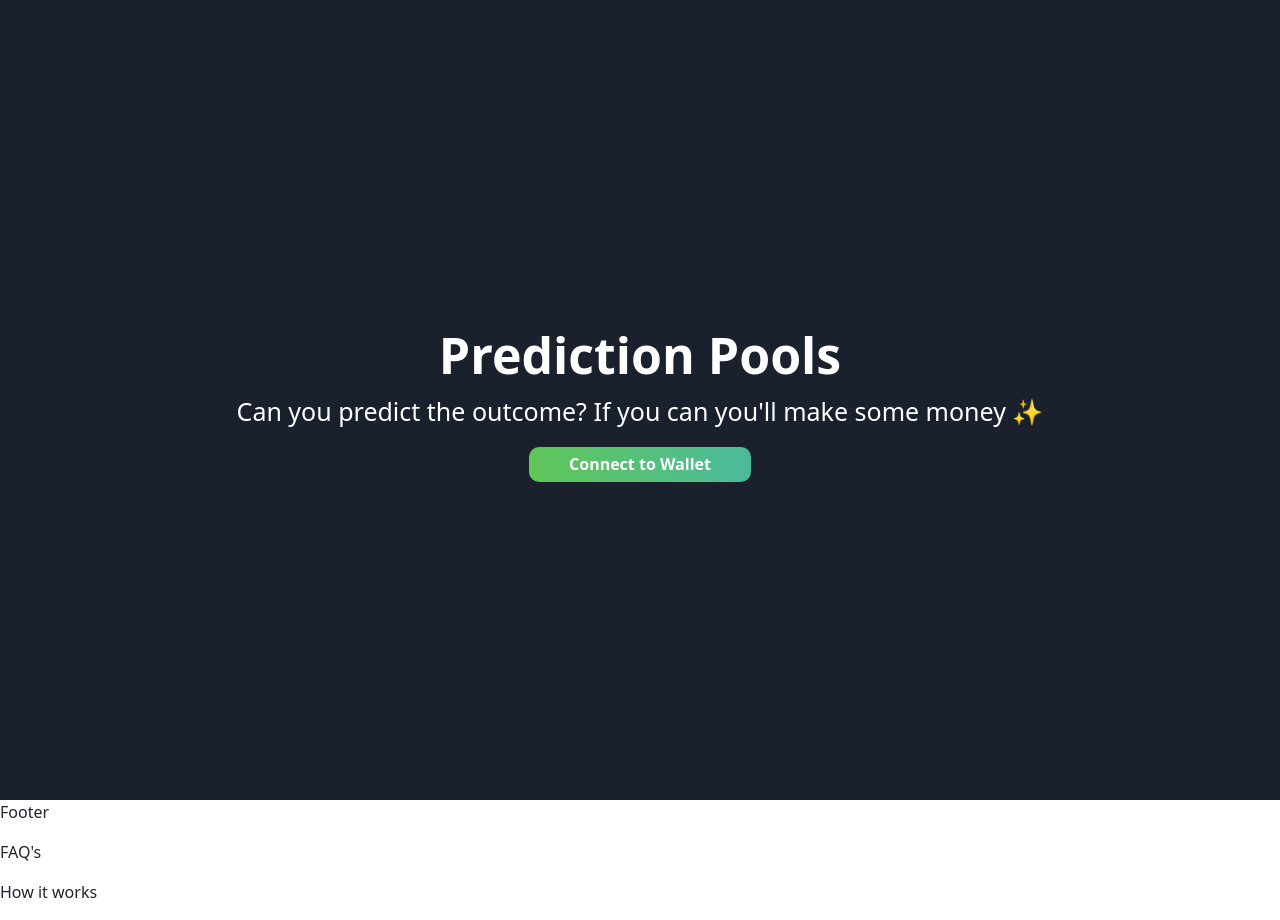
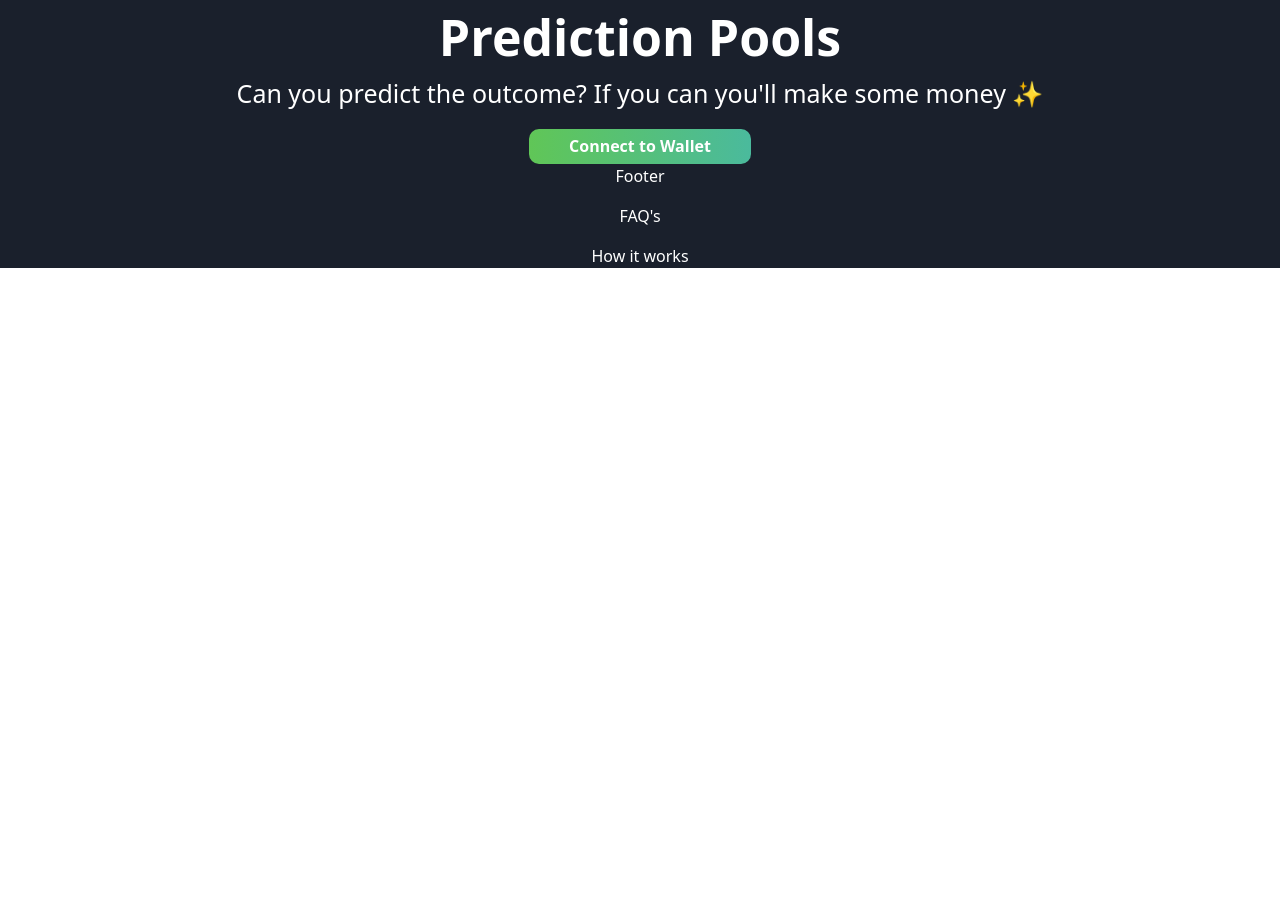
Before and after one commit to jobyid/sol-pred-pool-front-replit, a React (Create React App) app: page / in a window 1280 px wide. After the commit the page ends 800 px from the top, so only its background shows below. Built offline with nearby package versions, Linux system fonts and the light colour scheme; what @project-serum/anchor, @solana/web3.js would draw is missing.

Commit message:
Core functions
Core functions are now working

```diff
--- a/public/index.html
+++ b/public/index.html
@@ -23,7 +23,7 @@
       work correctly both with client-side routing and a non-root public URL.
       Learn how to configure a non-root public URL by running `npm run build`.
     -->
-    <title>My GIF Portal</title>
+    <title>Sol Prediction Pools</title>
     <meta name="title" content="GIF Portal" />
     <meta name="description" content="Create a GIF collection with the Metaverse!" />
 
--- a/src/App.css
+++ b/src/App.css
@@ -1,8 +1,15 @@
 .App {
-  height: 100vh;
+  /* height: 100vh; */
   background-color: #1a202c;
-  overflow: scroll;
+  /* overflow: scroll; */
   text-align: center;
+}
+.Foot {
+  /* height: 100vh; */
+  background-color: #1a202c;
+  /* overflow: scroll; */
+  text-align: center;
+  color: white;
 }
 
 .container {
--- a/src/App.js
+++ b/src/App.js
@@ -151,7 +151,7 @@ const App = () => {
       const program = new Program(idl, programID, provider);
       const closeDateTime = new Date(closeDate).getTime() / 1000;
       console.log(closeDateTime)
-      await program.rpc.addGif(inputValue, poolQuestion,pooldesc, winOptions, closeDateTime, verifySite, ownerFee,{
+      await program.rpc.addGif(inputValue, poolQuestion,pooldesc, winOptions, closeDateTime, verifySite, ownerFee, catergory, subCatergory,{
         accounts: {
           baseAccount: baseAccount.publicKey,
           user: provider.wallet.publicKey
@@ -581,7 +581,7 @@ const App = () => {
                   <Row>
                     <p>Only visable if you are the pool owner. ie. You created this pool</p>
 
-                  <CardGroup className="text-center">
+                  <CardGroup className="text-center" hidden={clickedIndex.paid}>
                   <Card>
                   <Card.Body>
                     <Form>
@@ -626,9 +626,10 @@ const App = () => {
                     <CardGroup className='text-center'>
                     <Card>
                         <Card.Body>
+
                           <Form>
                             <Form.Group>
-                              <Form.Label>Wallet Address</Form.Label>
+                              <Form.Label>Pay owner fees, enter Wallet Address</Form.Label>
                               <Form.Control type="text" value={ownerWallet} onChange={e => {setOwnerWallet(e.target.value)}}></Form.Control>
                             </Form.Group>
                             <Form.Group>
--- a/src/Foot.js
+++ b/src/Foot.js
@@ -1,4 +1,5 @@
 import twitterLogo from './assets/twitter-logo.svg';
+import './App.css';
 
 // Constants
 const TWITTER_HANDLE = '_buildspace';
@@ -6,7 +7,7 @@ const TWITTER_LINK = `https://twitter.com/${TWITTER_HANDLE}`;
 
 const Foot = () => {
     return (
-        <div>
+        <div className="Foot">
             <p>Footer</p>
 
             <p>FAQ's</p>
--- a/src/idl.json
+++ b/src/idl.json
@@ -65,6 +65,14 @@
         {
           "name": "fee",
           "type": "u8"
+        },
+        {
+          "name": "cat",
+          "type": "string"
+        },
+        {
+          "name": "subCat",
+          "type": "string"
         }
       ]
     },
@@ -163,7 +171,7 @@
         },
         {
           "name": "winner",
-          "isMut": false,
+          "isMut": true,
           "isSigner": false
         },
         {
@@ -202,7 +210,7 @@
         },
         {
           "name": "winner",
-          "isMut": false,
+          "isMut": true,
           "isSigner": false
         },
         {
@@ -233,7 +241,7 @@
         },
         {
           "name": "winner",
-          "isMut": false,
+          "isMut": true,
           "isSigner": false
         },
         {
@@ -367,6 +375,14 @@
           {
             "name": "paid",
             "type": "bool"
+          },
+          {
+            "name": "catergory",
+            "type": "string"
+          },
+          {
+            "name": "subCat",
+            "type": "string"
           }
         ]
       }
--- a/src/keypair.json
+++ b/src/keypair.json
@@ -1 +1 @@
-{"_keypair":{"publicKey":{"0":1,"1":154,"2":18,"3":9,"4":51,"5":38,"6":220,"7":15,"8":51,"9":71,"10":21,"11":96,"12":2,"13":146,"14":186,"15":152,"16":149,"17":2,"18":135,"19":190,"20":22,"21":30,"22":190,"23":27,"24":141,"25":146,"26":99,"27":218,"28":22,"29":239,"30":130,"31":158},"secretKey":{"0":74,"1":148,"2":250,"3":82,"4":158,"5":137,"6":134,"7":25,"8":93,"9":147,"10":32,"11":165,"12":166,"13":160,"14":131,"15":152,"16":239,"17":155,"18":197,"19":254,"20":253,"21":174,"22":46,"23":93,"24":234,"25":153,"26":34,"27":127,"28":0,"29":134,"30":168,"31":85,"32":1,"33":154,"34":18,"35":9,"36":51,"37":38,"38":220,"39":15,"40":51,"41":71,"42":21,"43":96,"44":2,"45":146,"46":186,"47":152,"48":149,"49":2,"50":135,"51":190,"52":22,"53":30,"54":190,"55":27,"56":141,"57":146,"58":99,"59":218,"60":22,"61":239,"62":130,"63":158}}}
+{"_keypair":{"publicKey":{"0":168,"1":117,"2":177,"3":252,"4":41,"5":95,"6":213,"7":131,"8":149,"9":46,"10":132,"11":68,"12":113,"13":163,"14":123,"15":112,"16":61,"17":97,"18":202,"19":129,"20":78,"21":215,"22":8,"23":215,"24":212,"25":45,"26":156,"27":2,"28":56,"29":125,"30":163,"31":229},"secretKey":{"0":225,"1":196,"2":181,"3":112,"4":9,"5":59,"6":51,"7":215,"8":200,"9":106,"10":152,"11":72,"12":207,"13":70,"14":56,"15":113,"16":36,"17":73,"18":83,"19":72,"20":93,"21":12,"22":46,"23":24,"24":217,"25":2,"26":203,"27":153,"28":27,"29":195,"30":210,"31":150,"32":168,"33":117,"34":177,"35":252,"36":41,"37":95,"38":213,"39":131,"40":149,"41":46,"42":132,"43":68,"44":113,"45":163,"46":123,"47":112,"48":61,"49":97,"50":202,"51":129,"52":78,"53":215,"54":8,"55":215,"56":212,"57":45,"58":156,"59":2,"60":56,"61":125,"62":163,"63":229}}}
```
